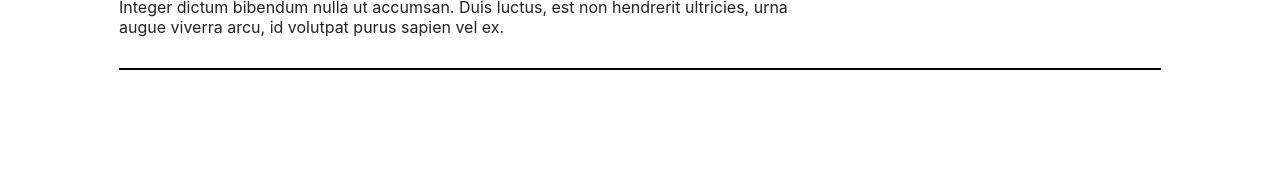
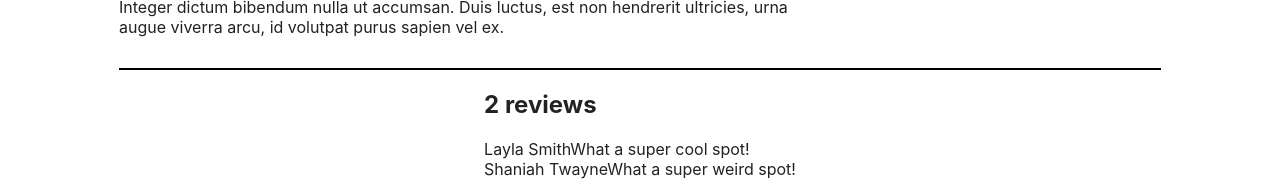
Before and after one commit to cpualei/sakari-wireframes-practice, a React (Create React App) app: page /spots/1 in a window 1280 px wide. Shown: the part 959-1138 px from the top of the page. Before the commit the page ends 1029 px from the top, so only its background shows below. Built offline with nearby package versions, Linux system fonts and the light colour scheme.

Commit message:
created reviews and review components, rendered reviews to page

```diff
--- /dev/null
+++ b/src/components/Review/index.js
@@ -0,0 +1,10 @@
+const Review = ({ review }) => {
+    return (
+        <div>
+            {review.user}
+            {review.review}
+        </div>
+    )
+}
+
+export default Review;
--- /dev/null
+++ b/src/components/Reviews/index.js
@@ -0,0 +1,21 @@
+import Review from "../Review";
+import "./Reviews.css";
+
+const Reviews = ({ reviews }) => {
+  return (
+    <>
+      {reviews.length === 1 ? (
+        <h2>{reviews.length} review</h2>
+      ) : (
+        <h2>{reviews.length} reviews</h2>
+      )}
+      <div>
+        {reviews.map((review, idx) => (
+          <Review review={review} key={idx + 1}/>
+        ))}
+      </div>
+    </>
+  );
+};
+
+export default Reviews;
--- a/src/components/SpotDetails/index.js
+++ b/src/components/SpotDetails/index.js
@@ -1,4 +1,5 @@
 import { useParams } from "react-router-dom";
+import Reviews from "../Reviews";
 import "./SpotDetails.css";
 import spotsData from "../../seeds/spotsData.json";
 
@@ -59,6 +60,9 @@ const SpotDetails = () => {
           </div>
         </div>
       </div>
+      <div>
+        <Reviews reviews={spot.reviews}/>
+      </div>
     </div>
   );
 };
```
Also changed, not shown: src/components/Reviews/Reviews.css (added).
